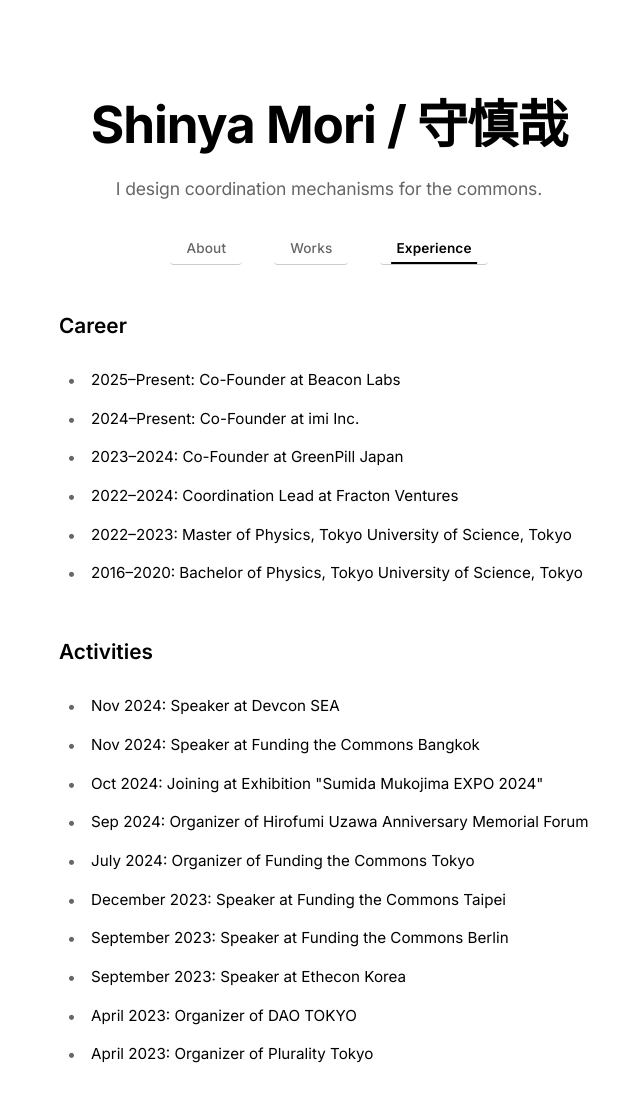
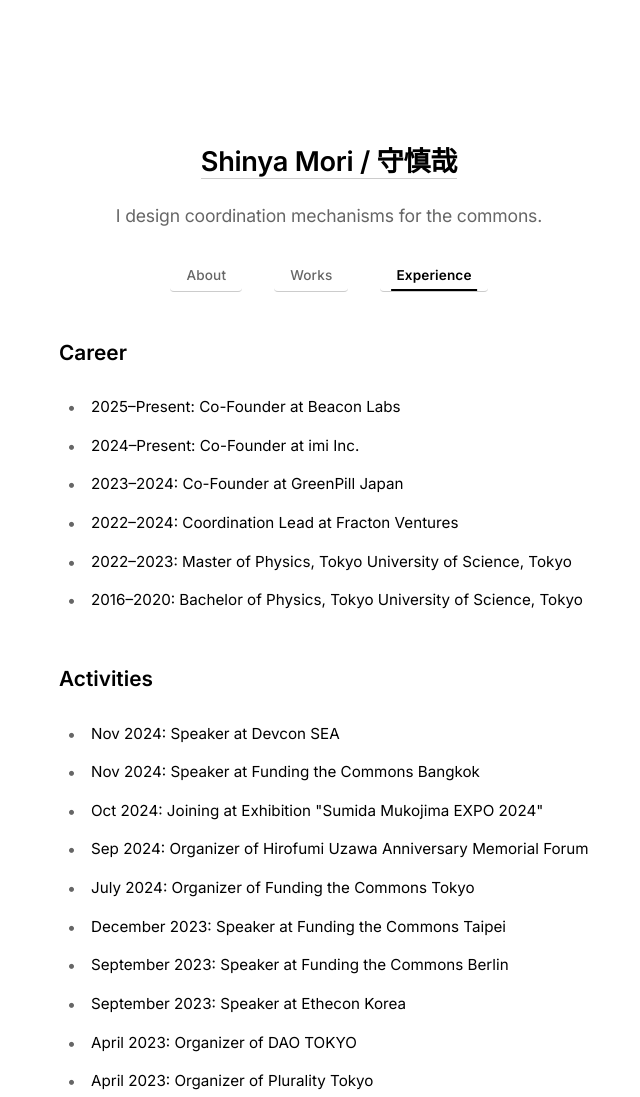
Before and after one commit to SHiNYA-MORi/portfolio, a plain HTML site: page experience.html in a window 1280 px wide. Shown: the top 1097 px of the page, without its empty margins (311-951 px from the left). Drawn offline with Linux system fonts and the light colour scheme.

Commit message:
Update experience.html

```diff
--- a/experience.html
+++ b/experience.html
@@ -10,7 +10,7 @@
 <body>
     <div class="container">
     <header>
-        <h1><a href="https://shinya-mori.xyz/" class="title-link">Shinya Mori / 守慎哉</a></h1>
+        <h2><a href="https://shinya-mori.xyz/" class="title-link">Shinya Mori / 守慎哉</a></h2>
         <p class="tagline">I design coordination mechanisms for the commons.</p>
         <nav>
             <ul>
@@ -23,7 +23,6 @@
 
     <section>
         <div class="about-content">
-
             <div class="about-section">
                 <h3>Career</h3>
                 <ul class="focus-list">
```
